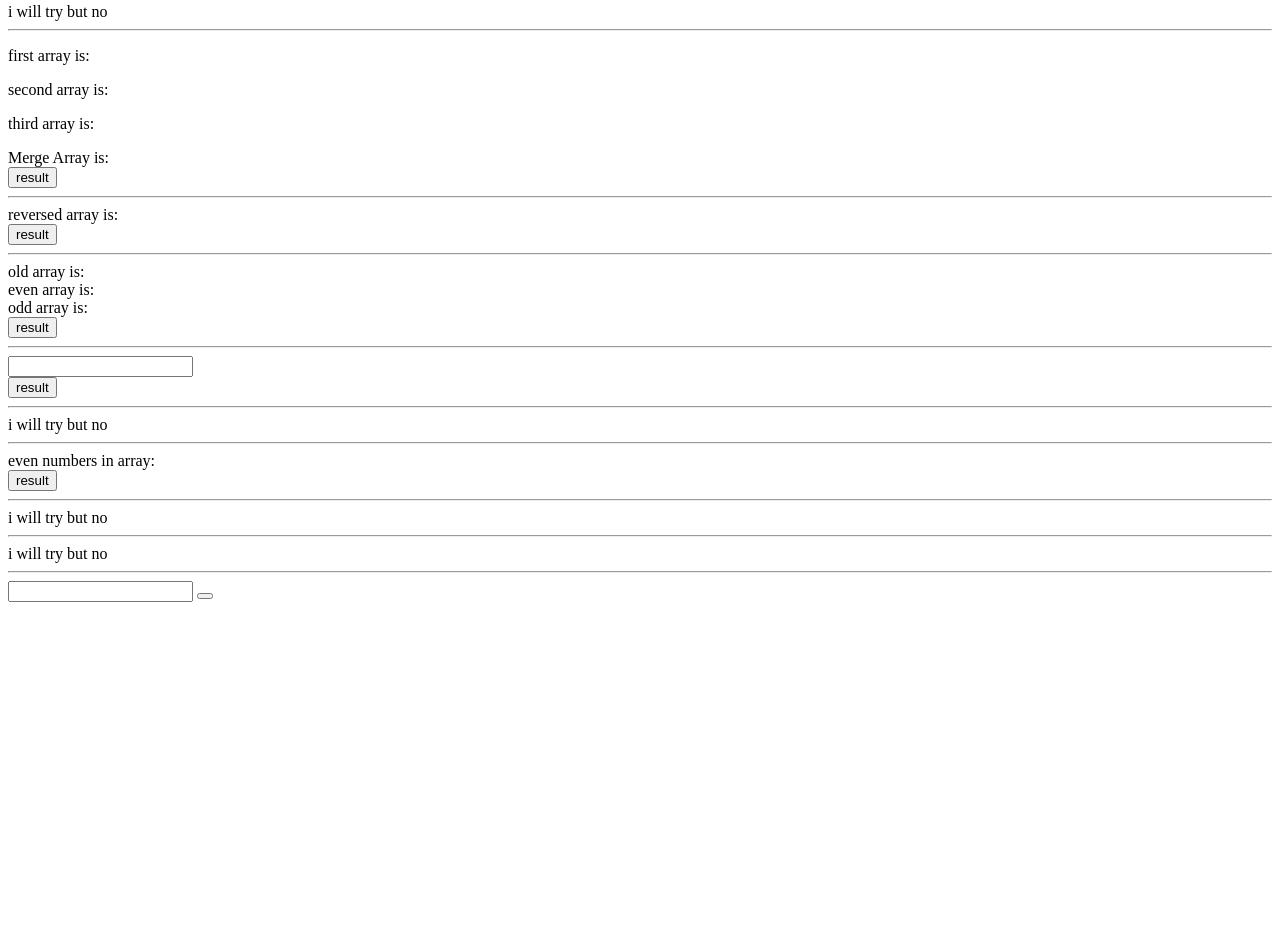
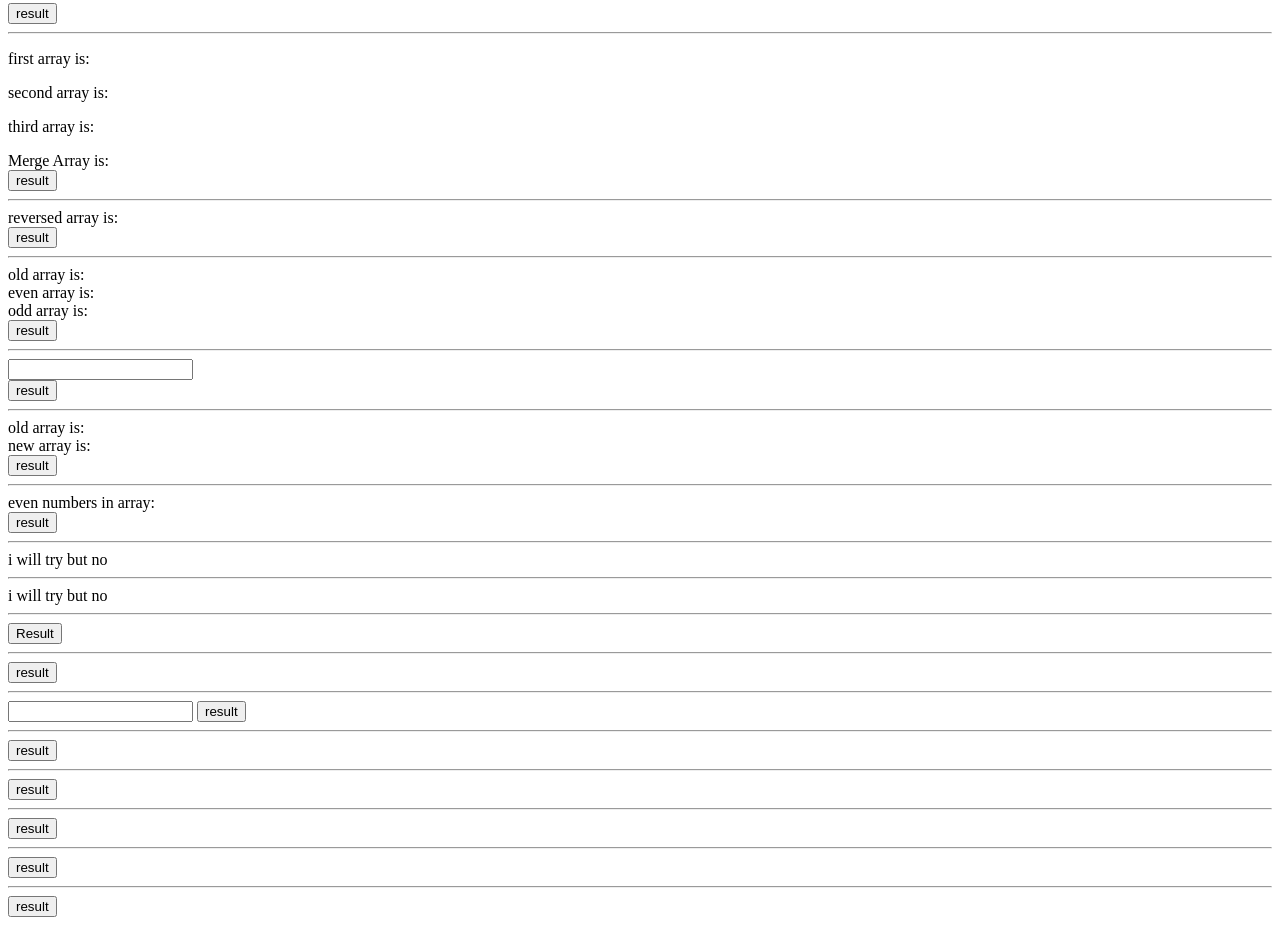
Before and after one commit to indomitech-development/js-incomplete-program, a plain HTML site: page index.html in a window 1280 px wide. Shown: the part 548-1473 px from the top of the page. Before the commit the page ends 1158 px from the top, so only its background shows below. Drawn offline with Linux system fonts and the light colour scheme.

```diff
--- a/index.html
+++ b/index.html
@@ -54,7 +54,8 @@
     <div id="start13"></div>
     <button onclick="program13()">result</button>
     <hr>
-    <div>i will try but no</div>
+    <div id="program14"></div>
+    <button onclick="program14()">result</button>
     <hr>
     <p id="first">first array is:</p>
     <p id="second">second array is:</p>
@@ -74,7 +75,9 @@
    <div id="search"></div>
    <button onclick="program18()">result</button>
  <hr>
- <div>i will try but no</div>
+ <div id="oldarray">old array is:</div>
+ <div id="newarray">new array is:</div>
+ <button onclick="program19()">result</button>
  <hr>
  <div id="start20">even numbers in array:</div>
  <button onclick="program20()">result</button>
@@ -84,10 +87,30 @@
  <div>i will try but no</div>
  <hr>
  <div id="program23"></div>
- <input type="number" id="num1">
- <button onclick="program23()"></button>
-
-
+ <button onclick="program23()">Result</button>
+ <hr>
+ <div id="program24"></div>
+<button onclick="program24()">result</button>
+<hr>
+<div id="program25"></div>
+<input type="text" id="alphabet">
+<button onclick=program25()>result</button>
+<hr>
+<div id="program26"></div>
+<button onclick="program26()">result</button>
+<hr>
+<div id="program27"></div>
+<button onclick="program27()">result</button>
+<hr>
+<div id="program28"></div>
+<button onclick="program28()">result</button>
+<hr>
+<div id="root1"></div>
+<div id="root2"></div>
+<button onclick="quad()">result</button>
+<hr>
+<div id="program30"></div>
+<button onclick="program30()">result</button>
 </body>
 <script src="./javascript/script.js"></script>
 </html>
```
